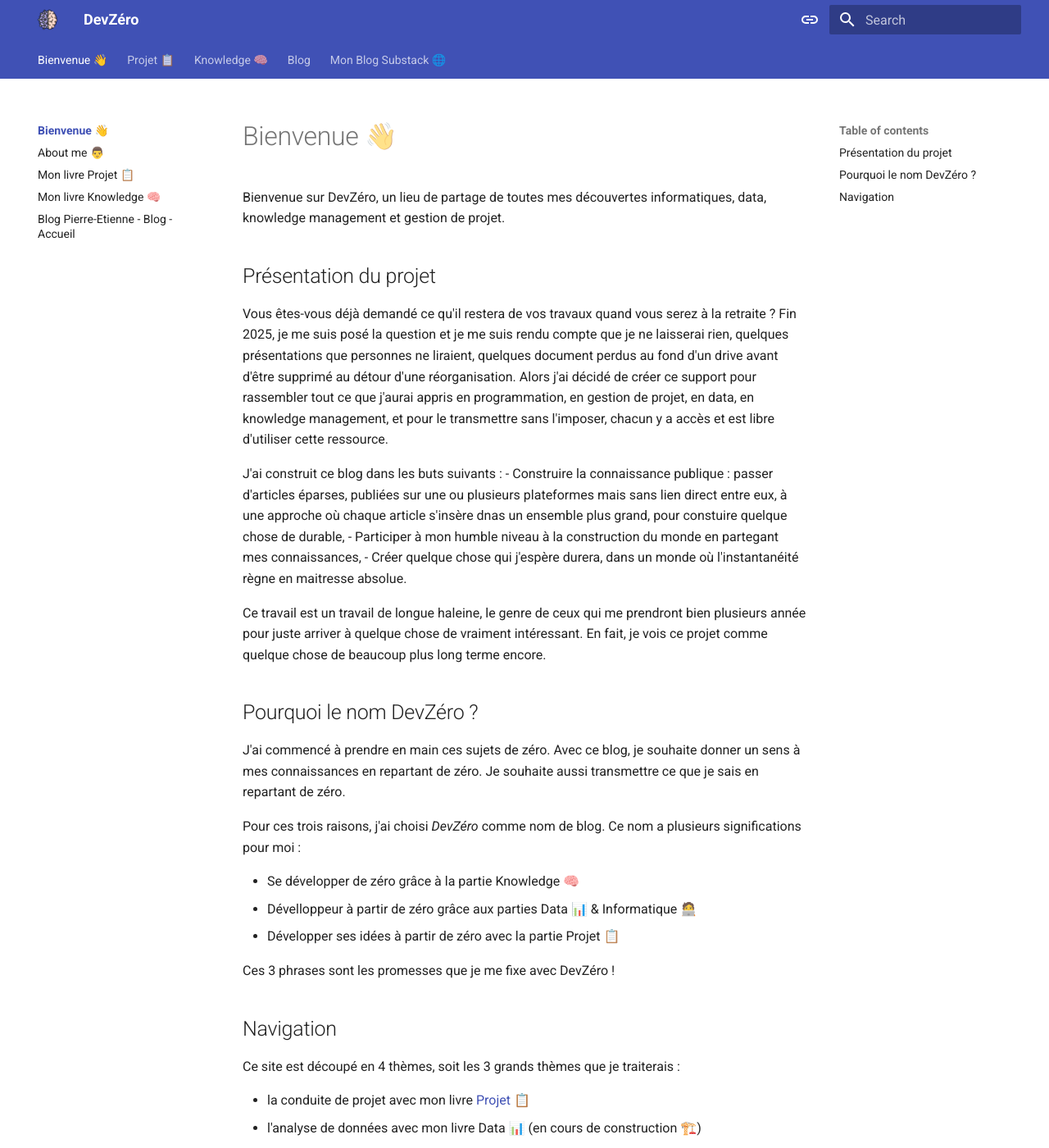
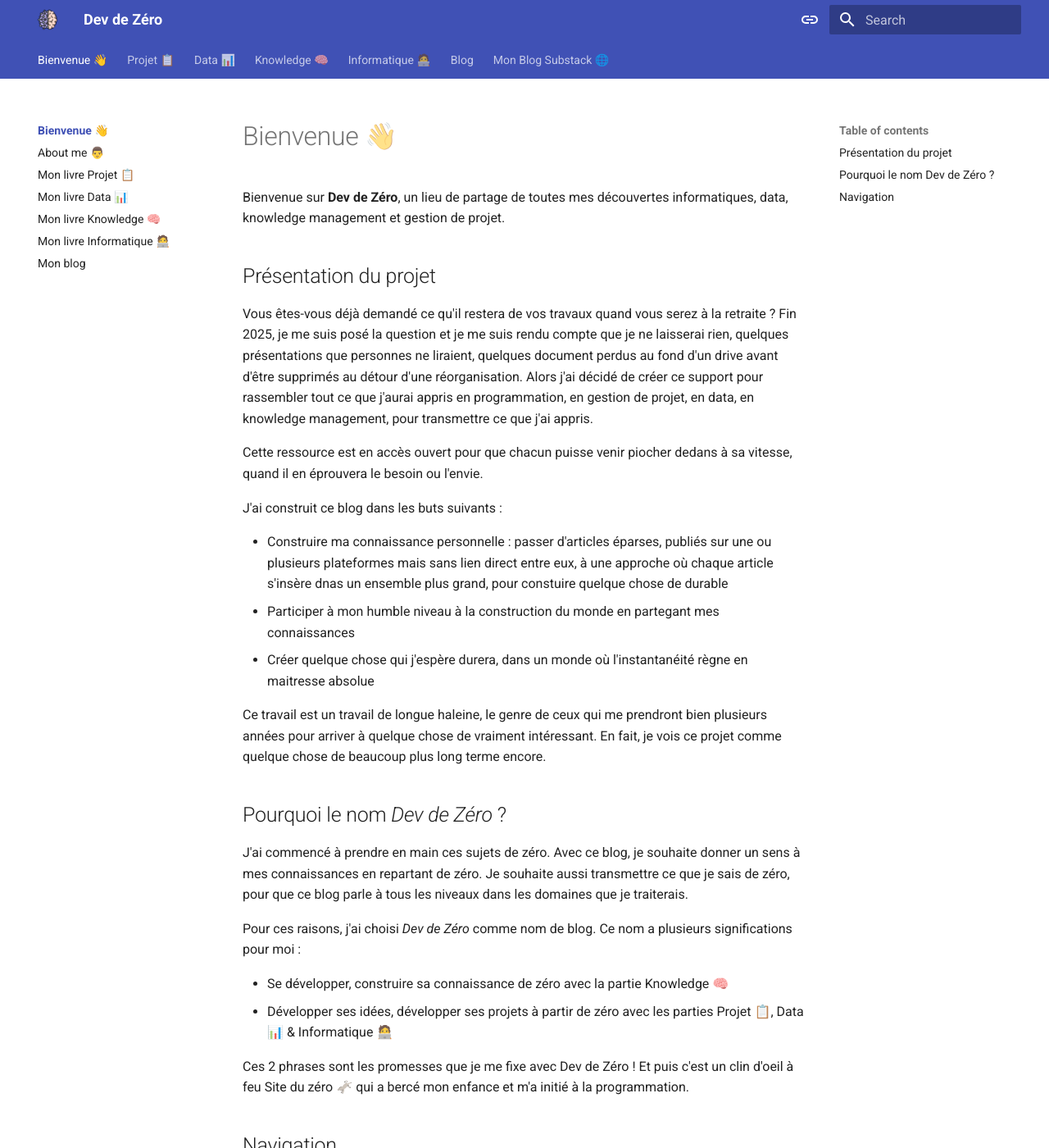
Before and after one commit to petoulemonde/blog, an MkDocs documentation site: the page built from docs/index.md, in a window 1280 px wide and 1400 px high. Shown: the whole window at 82% size. Built offline with MkDocs 1.6.1 and Material for MkDocs 9.7.7, drawn with Linux system fonts in a browser that asks for light colours; some of the changed text lies outside the part shown.

Commit message:
Rebranding Dev de Zéro

```diff
--- a/docs/index.md
+++ b/docs/index.md
@@ -1,41 +1,43 @@
 ---
 title: "Bienvenue 👋"
-description: "Page d'accueil du blog de Pierre-Etienne"
+description: "Page d'accueil du blog Dev de Zéro"
 author: "Pierre-Etienne Toulemonde"
 date:
   created: 2025-12-10
-  updated: 2025-12-22
+  updated: 2026-01-09
 ---
 # Bienvenue 👋
 
-Bienvenue sur DevZéro, un lieu de partage de toutes mes découvertes informatiques, data, knowledge management et gestion de projet.
+Bienvenue sur **Dev de Zéro**, un lieu de partage de toutes mes découvertes informatiques, data, knowledge management et gestion de projet.
 
 ## Présentation du projet
 
-Vous êtes-vous déjà demandé ce qu'il restera de vos travaux quand vous serez à la retraite ? Fin 2025, je me suis posé la question et je me suis rendu compte que je ne laisserai rien, quelques présentations que personnes ne liraient, quelques document perdus au fond d'un drive avant d'être supprimé au détour d'une réorganisation. Alors j'ai décidé de créer ce support pour rassembler tout ce que j'aurai appris en programmation, en gestion de projet, en data, en knowledge management, et pour le transmettre sans l'imposer, chacun y a accès et est libre d'utiliser cette ressource.
+Vous êtes-vous déjà demandé ce qu'il restera de vos travaux quand vous serez à la retraite ? Fin 2025, je me suis posé la question et je me suis rendu compte que je ne laisserai rien, quelques présentations que personnes ne liraient, quelques document perdus au fond d'un drive avant d'être supprimés au détour d'une réorganisation. Alors j'ai décidé de créer ce support pour rassembler tout ce que j'aurai appris en programmation, en gestion de projet, en data, en knowledge management, pour transmettre ce que j'ai appris.
+
+Cette ressource est en accès ouvert pour que chacun puisse venir piocher dedans à sa vitesse, quand il en éprouvera le besoin ou l'envie.
 
 J'ai construit ce blog dans les buts suivants :
-- Construire la connaissance publique : passer d'articles éparses, publiées sur une ou plusieurs plateformes mais sans lien direct entre eux, à une approche où chaque article s'insère dnas un ensemble plus grand, pour constuire quelque chose de durable,
-- Participer à mon humble niveau à la construction du monde en partegant mes connaissances,
-- Créer quelque chose qui j'espère durera, dans un monde où l'instantanéité règne en maitresse absolue.
 
-Ce travail est un travail de longue haleine, le genre de ceux qui me prendront bien plusieurs année pour juste arriver à quelque chose de vraiment intéressant. En fait, je vois ce projet comme quelque chose de beaucoup plus long terme encore.
+- Construire ma connaissance personnelle : passer d'articles éparses, publiés sur une ou plusieurs plateformes mais sans lien direct entre eux, à une approche où chaque article s'insère dnas un ensemble plus grand, pour constuire quelque chose de durable
+- Participer à mon humble niveau à la construction du monde en partegant mes connaissances
+- Créer quelque chose qui j'espère durera, dans un monde où l'instantanéité règne en maitresse absolue
 
-## Pourquoi le nom DevZéro ?
+Ce travail est un travail de longue haleine, le genre de ceux qui me prendront bien plusieurs années pour arriver à quelque chose de vraiment intéressant. En fait, je vois ce projet comme quelque chose de beaucoup plus long terme encore.
 
-J'ai commencé à prendre en main ces sujets de zéro. Avec ce blog, je souhaite donner un sens à mes connaissances en repartant de zéro. Je souhaite aussi transmettre ce que je sais en repartant de zéro.
+## Pourquoi le nom *Dev de Zéro* ?
 
-Pour ces trois raisons, j'ai choisi *DevZéro* comme nom de blog. Ce nom a plusieurs significations pour moi :
+J'ai commencé à prendre en main ces sujets de zéro. Avec ce blog, je souhaite donner un sens à mes connaissances en repartant de zéro. Je souhaite aussi transmettre ce que je sais de zéro, pour que ce blog parle à tous les niveaux dans les domaines que je traiterais.
 
-- Se développer de zéro grâce à la partie Knowledge 🧠
-- Dévelloppeur à partir de zéro grâce aux parties Data 📊 & Informatique 🧑‍💻
-- Développer ses idées à partir de zéro avec la partie Projet 📋
+Pour ces raisons, j'ai choisi *Dev de Zéro* comme nom de blog. Ce nom a plusieurs significations pour moi :
 
-Ces 3 phrases sont les promesses que je me fixe avec DevZéro !
+- Se développer, construire sa connaissance de zéro avec la partie Knowledge 🧠
+- Développer ses idées, développer ses projets à partir de zéro avec les parties Projet 📋, Data 📊 & Informatique 🧑‍💻
+
+Ces 2 phrases sont les promesses que je me fixe avec Dev de Zéro ! Et puis c'est un clin d'oeil à feu Site du zéro 🫏 qui a bercé mon enfance et m'a initié à la programmation.
 
 ## Navigation
 
-Ce site est découpé en 4 thèmes, soit les 3 grands thèmes que je traiterais :
+Ce site est découpé en 4 livres, soit les 4 grands thèmes que je traiterais :
 
 - la conduite de projet avec mon livre [Projet 📋](projet/index.md)
 - l'analyse de données avec mon livre Data 📊 (en cours de construction 🏗️)
--- a/mkdocs.yml
+++ b/mkdocs.yml
@@ -1,9 +1,9 @@
 # Project information
-site_name: DevZéro
+site_name: Dev de Zéro
 site_url: https://petoulemonde.github.io/blog
 site_author: Pierre-Etienne Toulemonde
 site_description: >-
-  Bienvenue sur DevZéro, un lieu de partage de toutes mes découvertes informatiques, data, knowledge management et gestion de projet.
+  Bienvenue sur Dev de Zéro, un lieu de partage de toutes mes découvertes informatiques, data, knowledge management et gestion de projet.
 
 # Copyright
 copyright: Copyright &copy; 2025 - 2026 Pierre-Etienne Toulemonde
@@ -11,10 +11,11 @@ copyright: Copyright &copy; 2025 - 2026 Pierre-Etienne Toulemonde
 # Additionnal configuration
 extra:
   tags:
-#    data: data
-#    coding: coding
-    projet: projet
-    knowledge: knowledge
+    data 📊: data
+    coding 🧑‍💻: coding
+    projet 📋: projet
+    knowledge 🧠: knowledge
+    python 🐍: python
   social:
     - icon: fontawesome/solid/blog
       link: https://penseecomplexe.substack.com/
@@ -103,8 +104,10 @@ nav:
   - index.md
   - About me 👨: about.md
   - Mon livre Projet 📋: projet/index.md
+  - Mon livre Data 📊: date/index.md
   - Mon livre Knowledge 🧠: knowledge/index.md
-  - Mon blog: blog/index.md
+  - Mon livre Informatique 🧑‍💻: coding/index.md
+  - Mon blog: blog/
 
 - Projet 📋:
   - projet/index.md
@@ -121,9 +124,9 @@ nav:
     - Réalisation: projet/réalisation.md
     - Retour d'expérience: projet/cloture.md
 
-# - Data 📊:
-#   - data/index.md
-#   - Qu'est-ce qu'une data ?: data/Qu'est-ce qu'une data.md
+- Data 📊:
+  - data/index.md
+  - Qu'est-ce qu'une data ?: data/Qu'est-ce qu'une data.md
 
 - Knowledge 🧠:
   - Introduction: knowledge/index.md
@@ -131,9 +134,9 @@ nav:
   - Veille 🔭:
     - Pourquoi faire une veille ?: knowledge/Pourquoi faire une veille.md
 
-# - Informatique 🧑‍💻:
-#   - coding/index.md
-#   - Cookiecutter-data-science - Un outil 🐍 pour structurer ses projets
+- Informatique 🧑‍💻:
+  - coding/index.md
+#  - Cookiecutter-data-science - Un outil 🐍 pour structurer ses projets
 
 - Blog:
   - blog/index.md
```
